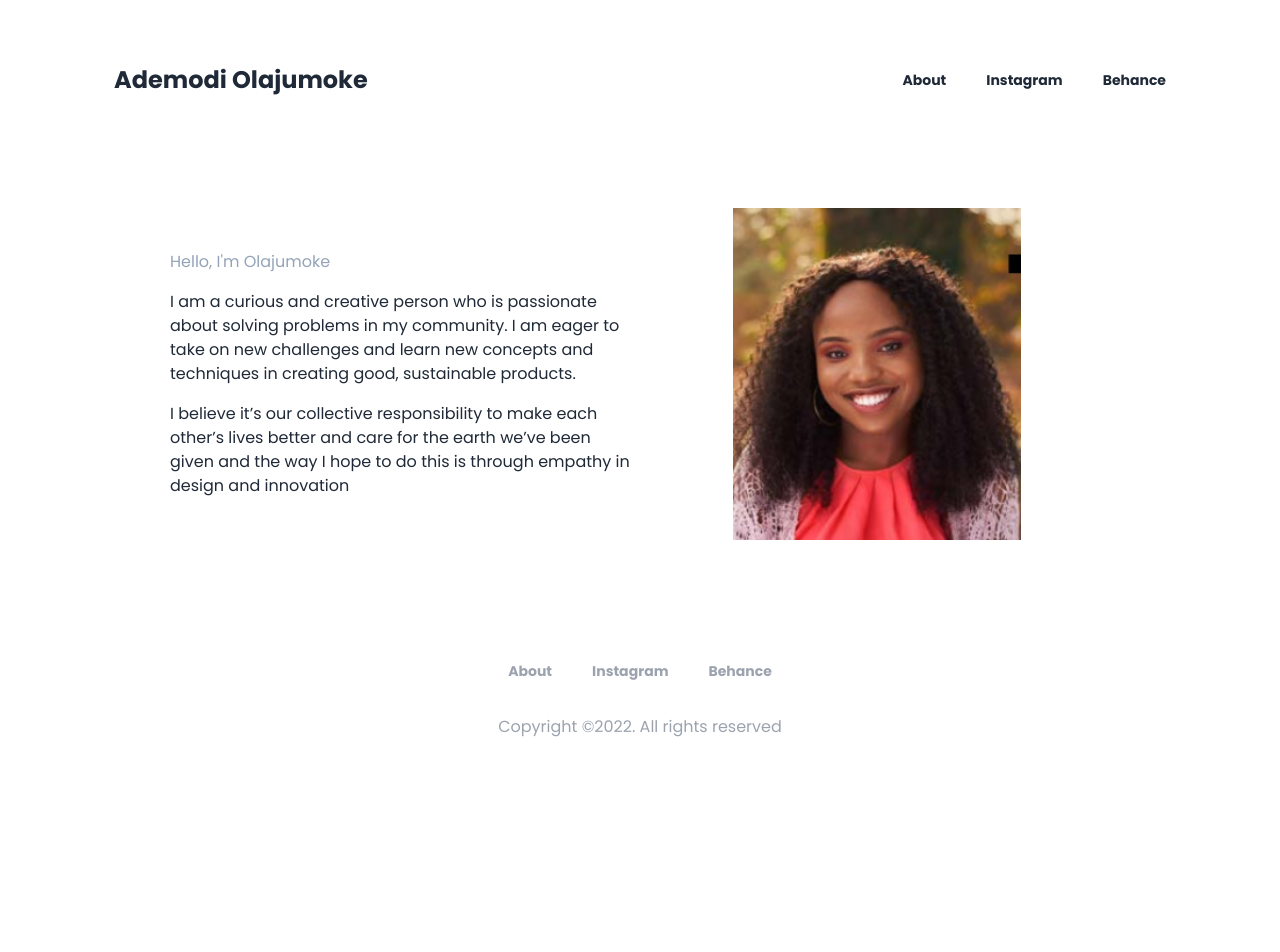
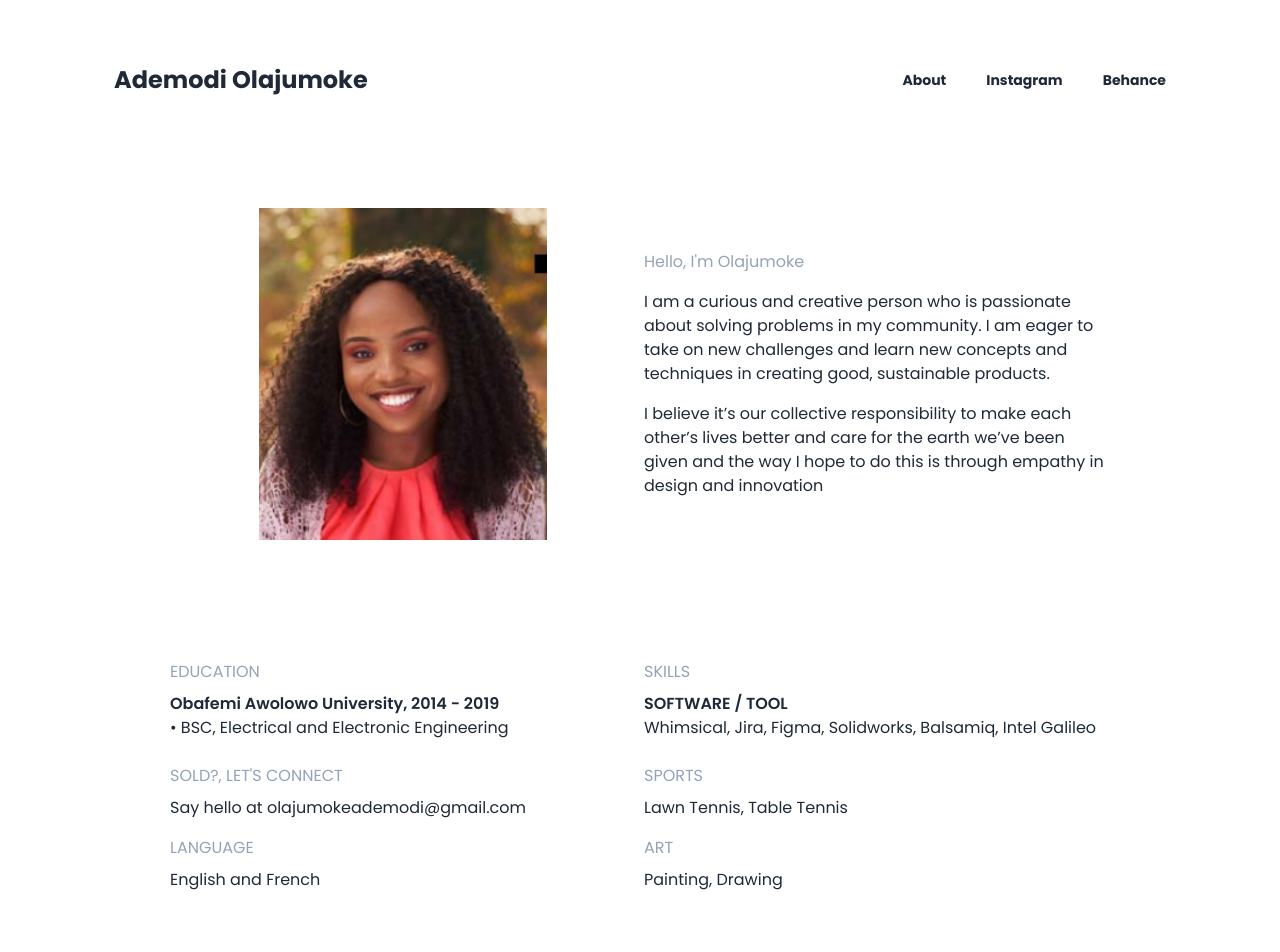
Before and after one commit to jydoskey/Hey-Jide-portfolio, a Vue app: page /about in a window 1280 px wide. Shown: the top 952 px of the page. Before the commit the page ends 803 px from the top, so only its background shows below. Built offline with nearby package versions, Linux system fonts and the light colour scheme.

Commit message:
about page skills, education, contact etc. added

```diff
--- a/src/components/About.vue
+++ b/src/components/About.vue
@@ -1,6 +1,7 @@
 <template>
   <div>
     <Header></Header>
+
     <div class="container mt-10 mx-auto">
       <div class="container mx-auto">
         <div
@@ -12,6 +13,19 @@
             lg:space-y-0 lg:grid lg:gap-2 lg:grid-rows-1 lg:mx-auto
           "
         >
+          <img
+            class="
+              bg-gray-200
+              object-fit
+              w-72
+              lg:justify-self-end
+              md:mx-auto
+              my-5
+              lg:my-0
+            "
+            alt="Jumoke"
+            src="@/assets/images/projet-Images/jumoke.png"
+          />
           <div class="self-center">
             <h1 class="text-base text-slate-400 mb-4 dark:text-white">
               Hello, I'm Olajumoke
@@ -28,22 +42,75 @@
               hope to do this is through empathy in design and innovation
             </p>
           </div>
-          <img
-            class="
-              bg-gray-200
-              object-fit
-              w-72
-              lg:justify-self-end
-              md:mx-auto
-              my-5
-              lg:my-0
-            "
-            alt="Jumoke"
-            src="@/assets/images/projet-Images/jumoke.png"
-          />
         </div>
       </div>
     </div>
+
+    <div class="container mt-10 mx-auto">
+      <div class="container mx-auto">
+        <div
+          class="
+            grid-cols-2
+            py-10
+            lg:px-20
+            md:px-10
+            lg:space-y-0 lg:grid lg:gap-2 lg:grid-rows-1 lg:mx-auto
+          "
+        >
+          <div>
+            <h1 class="text-base text-slate-400 mb-2 dark:text-white">
+              EDUCATION
+            </h1>
+            <p
+              class="text-base font-semibold text-gray-800 mb-6 dark:text-white"
+            >
+              Obafemi Awolowo University, 2014 - 2019
+              <span class="block"
+                >• BSC, Electrical and Electronic Engineering</span
+              >
+            </p>
+            <h1 class="text-base text-slate-400 mb-2 dark:text-white">
+              SOLD?, LET'S CONNECT
+            </h1>
+            <p class="text-base text-gray-800 mb-4 dark:text-white">
+              Say hello at olajumokeademodi@gmail.com
+            </p>
+            <h1 class="text-base text-slate-400 mb-2 dark:text-white">
+              LANGUAGE
+            </h1>
+            <p class="text-base text-gray-800 mb-4 dark:text-white">
+              English and French
+            </p>
+          </div>
+
+          <div>
+            <h1 class="text-base text-slate-400 mb-2 dark:text-white">
+              SKILLS
+            </h1>
+            <p
+              class="text-base font-semibold text-gray-800 mb-6 dark:text-white"
+            >
+              SOFTWARE / TOOL
+              <span class="block"
+                >Whimsical, Jira, Figma, Solidworks, Balsamiq, Intel
+                Galileo</span
+              >
+            </p>
+            <h1 class="text-base text-slate-400 mb-2 dark:text-white">
+              SPORTS
+            </h1>
+            <p class="text-base text-gray-800 mb-4 dark:text-white">
+              Lawn Tennis, Table Tennis
+            </p>
+            <h1 class="text-base text-slate-400 mb-2 dark:text-white">ART</h1>
+            <p class="text-base text-gray-800 mb-4 dark:text-white">
+              Painting, Drawing
+            </p>
+          </div>
+        </div>
+      </div>
+    </div>
+
     <Footer></Footer>
   </div>
 </template>
```
